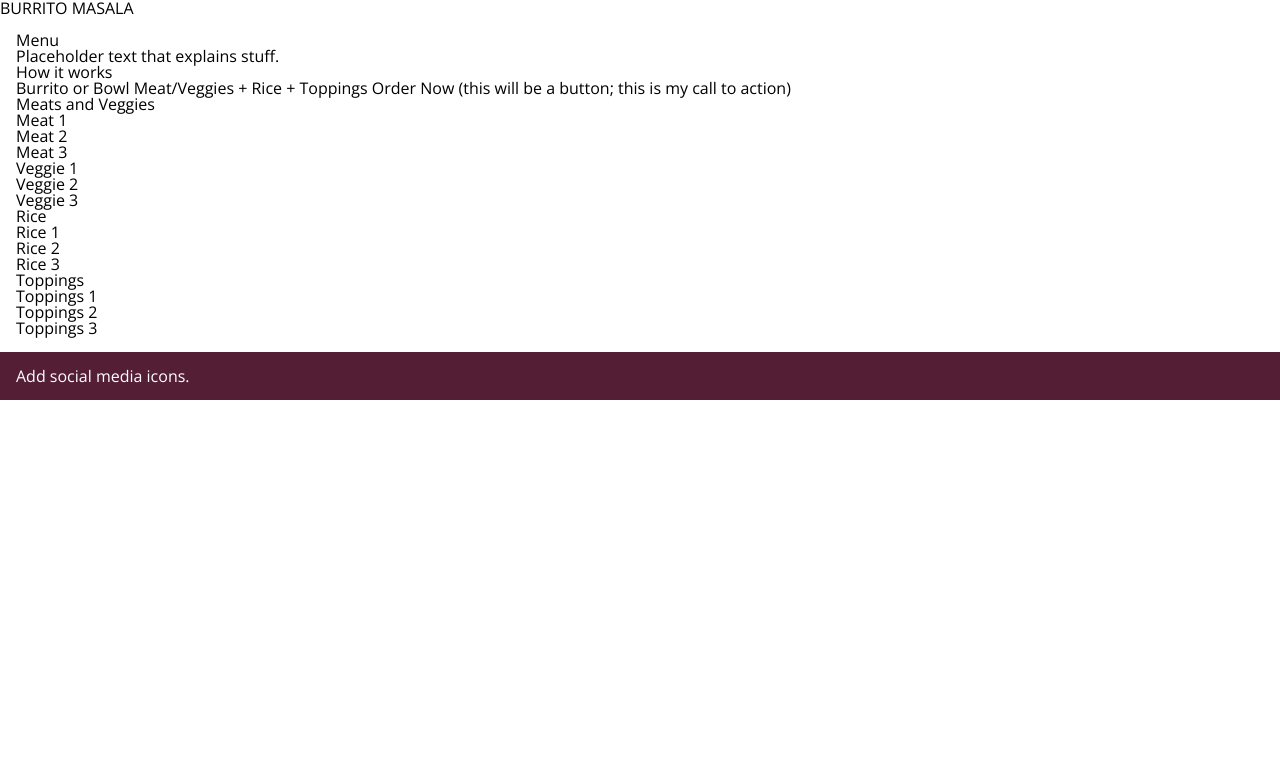
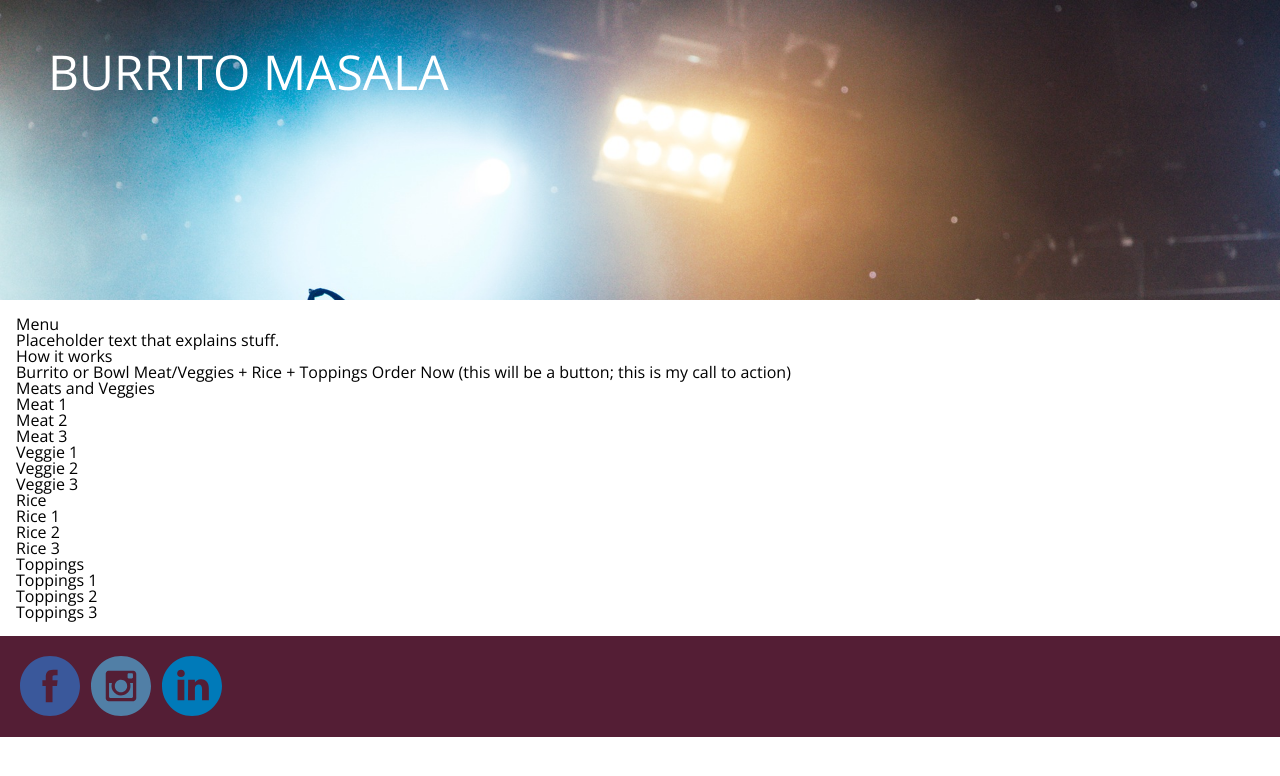
Before and after one commit to PCCCAS/Starting-Template, a plain HTML site: page index.html in a window 1280 px wide. Drawn offline with nearby package versions, Linux system fonts and the light colour scheme.

Commit message:
Locking in demo
Locking in the demo branch.

```diff
--- a/css/style.less
+++ b/css/style.less
@@ -12,8 +12,13 @@ body {
 }
 
 header {
+    background-image: url(../images/pexels-photo-92078.jpeg);
+    background-size: cover;
+    color: @lightColor;
+    height: 300px;
+    padding: 3em;
     h1 {
-
+        font-size: 3em;
     }
 }
 
--- a/index.html
+++ b/index.html
@@ -50,7 +50,7 @@
     </main>
 
     <footer>
-        Add social media icons.
+        <img src="images/facebook.svg"> <img src="images/instagram.svg"> <img src="images/linkedin.svg">
     </footer>
 
 </body>
```
Also changed, not shown: css/style.css.
